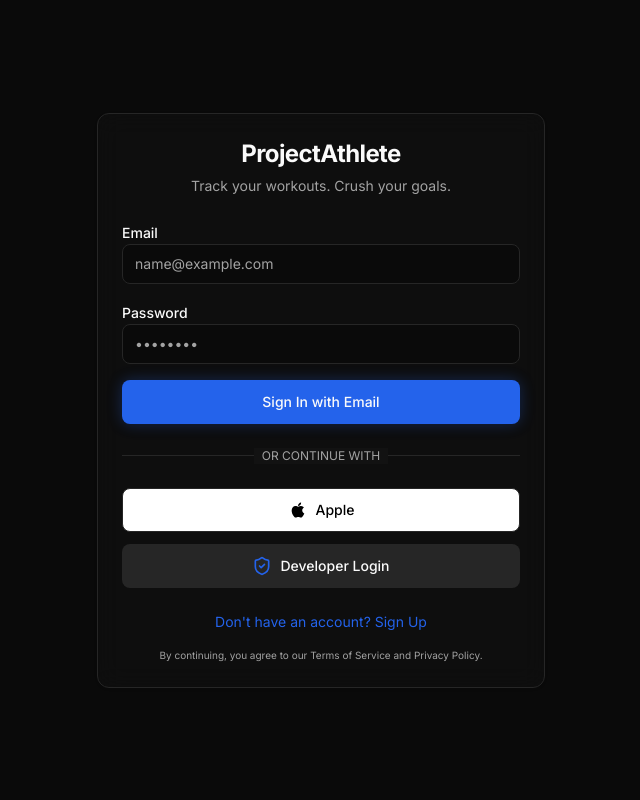
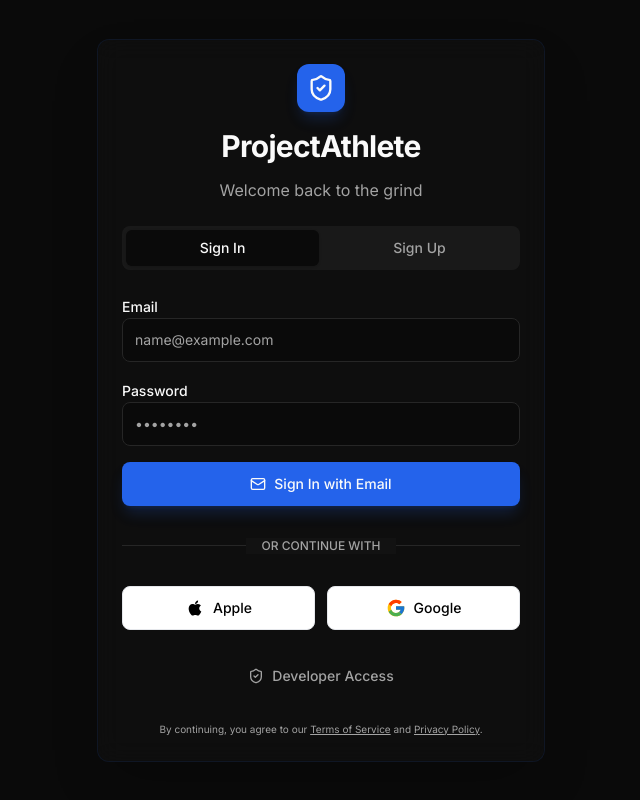
Before and after one commit to nicolaasearley/ProjectAthlete-v2, a Next.js app: page /login in a window 1280 px wide. Shown: the whole page, without its empty margins (319-959 px from the left). Built offline with nearby package versions, Linux system fonts and the light colour scheme; no server answers.

Commit message:
Implement full authentication with Email, Apple, Google, and Org Join Code

```diff
--- a/app/(auth)/login/page.tsx
+++ b/app/(auth)/login/page.tsx
@@ -4,27 +4,74 @@
 import { Button } from '@/components/ui/button'
 import { Input } from '@/components/ui/input'
 import { Card, CardContent, CardDescription, CardHeader, CardTitle, CardFooter } from '@/components/ui/card'
-import { useState } from 'react'
-import { Loader2, ShieldCheck } from 'lucide-react'
+import { useState, useEffect } from 'react'
+import { Loader2, ShieldCheck, Mail, ArrowRight, CheckCircle2, AlertCircle } from 'lucide-react'
+import { cn } from '@/lib/utils'
 
 export default function LoginPage() {
   const [isLoading, setIsLoading] = useState(false)
   const [error, setError] = useState<string | null>(null)
-  const [isSignUp, setIsSignUp] = useState(false)
+  const [activeTab, setActiveTab] = useState<'signin' | 'signup'>('signin')
+
+  // Sign In / Sign Up common
   const [email, setEmail] = useState('')
   const [password, setPassword] = useState('')
 
+  // Sign Up specific
+  const [orgCode, setOrgCode] = useState('')
+  const [isValidatingCode, setIsValidatingCode] = useState(false)
+  const [orgDetails, setOrgDetails] = useState<{ id: string; name: string } | null>(null)
+  const [displayName, setDisplayName] = useState('')
+
   const supabase = createClient()
 
-  const handleAppleLogin = async () => {
+  // Validate org code when it changes
+  useEffect(() => {
+    if (orgCode.length >= 4 && activeTab === 'signup') {
+      const validate = async () => {
+        setIsValidatingCode(true)
+        const { data, error } = await (supabase.rpc as any)('validate_org_code', {
+          p_code: orgCode.toUpperCase()
+        })
+
+        if (data && data.length > 0) {
+          setOrgDetails(data[0])
+          setError(null)
+        } else {
+          setOrgDetails(null)
+        }
+        setIsValidatingCode(false)
+      }
+
+      const timer = setTimeout(validate, 500)
+      return () => clearTimeout(timer)
+    } else {
+      setOrgDetails(null)
+    }
+  }, [orgCode, activeTab, supabase])
+
+  const handleOAuthLogin = async (provider: 'apple' | 'google') => {
     setIsLoading(true)
     setError(null)
 
+    // For signup, we pass the org code so the trigger can pick it up
+    const options: any = {
+      redirectTo: `${window.location.origin}/auth/callback`,
+    }
+
+    if (activeTab === 'signup' && orgCode) {
+      options.queryParams = {
+        org_code: orgCode.toUpperCase()
+      }
+      // Supabase also allows passing data that ends up in raw_user_meta_data
+      options.data = {
+        org_code: orgCode.toUpperCase()
+      }
+    }
+
     const { error } = await supabase.auth.signInWithOAuth({
-      provider: 'apple',
-      options: {
-        redirectTo: `${window.location.origin}/auth/callback`,
-      },
+      provider,
+      options
     })
 
     if (error) {
@@ -38,8 +85,23 @@
     setIsLoading(true)
     setError(null)
 
-    const { error } = isSignUp
-      ? await supabase.auth.signUp({ email, password })
+    if (activeTab === 'signup' && !orgDetails) {
+      setError('Please enter a valid organization code to sign up.')
+      setIsLoading(false)
+      return
+    }
+
+    const { error } = activeTab === 'signup'
+      ? await supabase.auth.signUp({
+          email,
+          password,
+          options: {
+            data: {
+              display_name: displayName,
+              org_code: orgCode.toUpperCase()
+            }
+          }
+        })
       : await supabase.auth.signInWithPassword({ email, password })
 
     if (error) {
@@ -55,8 +117,6 @@
     setIsLoading(true)
     setError(null)
 
-    // Attempt to login with a standard dev account
-    // Note: You must create this user in Supabase first
     const { error } = await supabase.auth.signInWithPassword({
       email: 'dev@projectathlete.com',
       password: 'password123',
@@ -71,28 +131,100 @@
   }
 
   return (
-    <div className="min-h-screen flex items-center justify-center p-4 bg-background">
-      <Card className="w-full max-w-md">
-        <CardHeader className="text-center">
-          <CardTitle className="text-2xl font-bold">ProjectAthlete</CardTitle>
-          <CardDescription>
-            {isSignUp ? 'Create your account' : 'Track your workouts. Crush your goals.'}
+    <div className="min-h-screen flex items-center justify-center p-4 bg-background animate-fade-in">
+      <Card className="w-full max-w-md shadow-2xl border-primary/10">
+        <CardHeader className="text-center pb-2">
+          <div className="mx-auto h-12 w-12 rounded-xl bg-primary flex items-center justify-center mb-4 shadow-lg shadow-primary/20">
+            <ShieldCheck className="h-7 w-7 text-primary-foreground" />
+          </div>
+          <CardTitle className="text-3xl font-bold tracking-tight">ProjectAthlete</CardTitle>
+          <CardDescription className="text-base mt-2">
+            {activeTab === 'signin' ? 'Welcome back to the grind' : 'Join your local fitness community'}
           </CardDescription>
         </CardHeader>
-        <CardContent className="space-y-6">
-          {error && (
-            <div className="p-3 rounded-lg bg-destructive/10 text-destructive text-sm border border-destructive/20">
-              {error}
+
+        <div className="px-6 pt-4">
+          <div className="flex p-1 bg-muted/50 rounded-lg gap-1">
+            <button
+              onClick={() => setActiveTab('signin')}
+              className={cn(
+                "flex-1 py-2 text-sm font-medium rounded-md transition-all",
+                activeTab === 'signin' ? "bg-background shadow-sm text-foreground" : "text-muted-foreground hover:text-foreground"
+              )}
+            >
+              Sign In
+            </button>
+            <button
+              onClick={() => setActiveTab('signup')}
+              className={cn(
+                "flex-1 py-2 text-sm font-medium rounded-md transition-all",
+                activeTab === 'signup' ? "bg-background shadow-sm text-foreground" : "text-muted-foreground hover:text-foreground"
+              )}
+            >
+              Sign Up
+            </button>
+          </div>
+        </div>
+
+        <CardContent className="space-y-6 pt-6">
+          {error && (activeTab === 'signin' || !error.includes('org code')) && (
+            <div className="p-3 rounded-lg bg-destructive/10 text-destructive text-sm border border-destructive/20 flex gap-2 items-start animate-in fade-in zoom-in-95 duration-200">
+              <AlertCircle className="h-4 w-4 shrink-0 mt-0.5" />
+              <span>{error}</span>
             </div>
           )}
 
           <form onSubmit={handleEmailAuth} className="space-y-4">
+            {activeTab === 'signup' && (
+              <div className="space-y-4 animate-in fade-in slide-in-from-top-2 duration-300">
+                <div className="relative">
+                  <Input
+                    label="Organization Join Code"
+                    placeholder="Enter code (e.g. ATHLETE2025)"
+                    value={orgCode}
+                    onChange={(e) => setOrgCode(e.target.value.toUpperCase())}
+                    className={cn(
+                      "pr-10 h-11",
+                      orgDetails && "border-green-500/50 focus:ring-green-500/20"
+                    )}
+                    required
+                  />
+                  <div className="absolute right-3 top-[34px]">
+                    {isValidatingCode ? (
+                      <Loader2 className="h-5 w-5 animate-spin text-muted-foreground" />
+                    ) : orgDetails ? (
+                      <CheckCircle2 className="h-5 w-5 text-green-500" />
+                    ) : orgCode.length >= 4 ? (
+                      <AlertCircle className="h-5 w-5 text-destructive/50" />
+                    ) : null}
+                  </div>
+                </div>
+
+                {orgDetails && (
+                  <div className="p-3 rounded-lg bg-green-500/5 border border-green-500/10 text-xs text-green-600 dark:text-green-400 flex items-center gap-2 animate-in fade-in duration-300">
+                    <CheckCircle2 className="h-3.5 w-3.5" />
+                    Joining <strong>{orgDetails.name}</strong>
+                  </div>
+                )}
+
+                <Input
+                  label="Display Name"
+                  placeholder="Your Name"
+                  value={displayName}
+                  onChange={(e) => setDisplayName(e.target.value)}
+                  className="h-11"
+                  required
+                />
+              </div>
+            )}
+
             <Input
               type="email"
               label="Email"
               placeholder="name@example.com"
               value={email}
               onChange={(e) => setEmail(e.target.value)}
+              className="h-11"
               required
             />
             <Input
@@ -101,35 +233,41 @@
               placeholder="••••••••"
               value={password}
               onChange={(e) => setPassword(e.target.value)}
+              className="h-11"
               required
             />
+
             <Button
               type="submit"
-              className="w-full h-11"
-              disabled={isLoading}
+              className="w-full h-11 shadow-lg shadow-primary/20"
+              disabled={isLoading || (activeTab === 'signup' && !orgDetails)}
             >
               {isLoading ? (
                 <Loader2 className="h-4 w-4 animate-spin mr-2" />
-              ) : null}
-              {isSignUp ? 'Create Account' : 'Sign In with Email'}
+              ) : activeTab === 'signup' ? (
+                <ArrowRight className="h-4 w-4 mr-2" />
+              ) : (
+                <Mail className="h-4 w-4 mr-2" />
+              )}
+              {activeTab === 'signup' ? 'Create Account' : 'Sign In with Email'}
             </Button>
           </form>
 
-          <div className="relative">
+          <div className="relative py-2">
             <div className="absolute inset-0 flex items-center">
               <span className="w-full border-t border-border" />
             </div>
             <div className="relative flex justify-center text-xs uppercase">
-              <span className="bg-card px-2 text-muted-foreground">Or continue with</span>
+              <span className="bg-card px-4 text-muted-foreground font-medium">Or continue with</span>
             </div>
           </div>
 
-          <div className="grid gap-3">
+          <div className="grid grid-cols-2 gap-3">
             <Button
               variant="outline"
-              onClick={handleAppleLogin}
-              disabled={isLoading}
-              className="h-11 bg-white text-black hover:bg-gray-100 hover:text-black"
+              onClick={() => handleOAuthLogin('apple')}
+              disabled={isLoading || (activeTab === 'signup' && !orgDetails)}
+              className="h-11 bg-white text-black hover:bg-gray-50 hover:text-black border-gray-200"
             >
               {!isLoading && (
                 <svg className="h-5 w-5 mr-2" viewBox="0 0 24 24" fill="currentColor">
@@ -140,25 +278,36 @@
             </Button>
 
             <Button
-              variant="secondary"
-              onClick={handleDevLogin}
-              disabled={isLoading}
-              className="h-11 gap-2"
+              variant="outline"
+              onClick={() => handleOAuthLogin('google')}
+              disabled={isLoading || (activeTab === 'signup' && !orgDetails)}
+              className="h-11 bg-white text-black hover:bg-gray-50 hover:text-black border-gray-200"
             >
-              <ShieldCheck className="h-5 w-5 text-primary" />
-              Developer Login
+              {!isLoading && (
+                <svg className="h-5 w-5 mr-2" viewBox="0 0 48 48">
+                  <path fill="#FFC107" d="M43.611,20.083H42V20H24v8h11.303c-1.649,4.657-6.08,8-11.303,8c-6.627,0-12-5.373-12-12c0-6.627,5.373-12,12-12c3.059,0,5.842,1.154,7.961,3.039l5.657-5.657C34.046,6.053,29.268,4,24,4C12.955,4,4,12.955,4,24c0,11.045,8.955,20,20,20c11.045,0,20-8.955,20-20C44,22.659,43.862,21.35,43.611,20.083z"/>
+                  <path fill="#FF3D00" d="M6.306,14.691l6.571,4.819C14.655,15.108,18.961,12,24,12c3.059,0,5.842,1.154,7.961,3.039l5.657-5.657C34.046,6.053,29.268,4,24,4C16.318,4,9.656,8.337,6.306,14.691z"/>
+                  <path fill="#4CAF50" d="M24,44c5.166,0,9.86-1.977,13.409-5.192l-6.19-5.238C29.211,35.091,26.715,36,24,36c-5.202,0-9.619-3.317-11.283-7.946l-6.522,5.025C9.505,39.556,16.227,44,24,44z"/>
+                  <path fill="#1976D2" d="M43.611,20.083H42V20H24v8h11.303c-0.792,2.237-2.231,4.166-4.087,5.571l6.19,5.238C40.483,35.091,44,30.577,44,24C44,22.659,43.862,21.35,43.611,20.083z"/>
+                </svg>
+              )}
+              Google
             </Button>
           </div>
+
+          <Button
+            variant="ghost"
+            onClick={handleDevLogin}
+            disabled={isLoading}
+            className="w-full h-11 text-muted-foreground hover:text-primary transition-colors"
+          >
+            <ShieldCheck className="h-4 w-4 mr-2" />
+            Developer Access
+          </Button>
         </CardContent>
-        <CardFooter className="flex flex-col gap-4">
-          <button
-            onClick={() => setIsSignUp(!isSignUp)}
-            className="text-sm text-primary hover:underline"
-          >
-            {isSignUp ? 'Already have an account? Sign In' : "Don't have an account? Sign Up"}
-          </button>
-          <p className="text-[10px] text-center text-muted-foreground">
-            By continuing, you agree to our Terms of Service and Privacy Policy.
+        <CardFooter>
+          <p className="text-[10px] text-center text-muted-foreground w-full">
+            By continuing, you agree to our <span className="underline cursor-pointer">Terms of Service</span> and <span className="underline cursor-pointer">Privacy Policy</span>.
           </p>
         </CardFooter>
       </Card>
```
Also changed, not shown: app/auth/callback/route.ts (+10 -3 lines), 2 other files (tests, documents, lock files or other folders).
